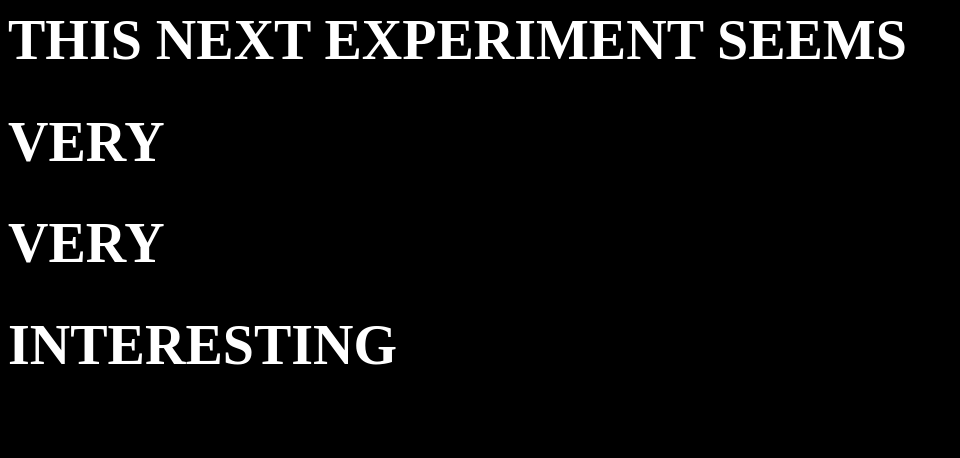
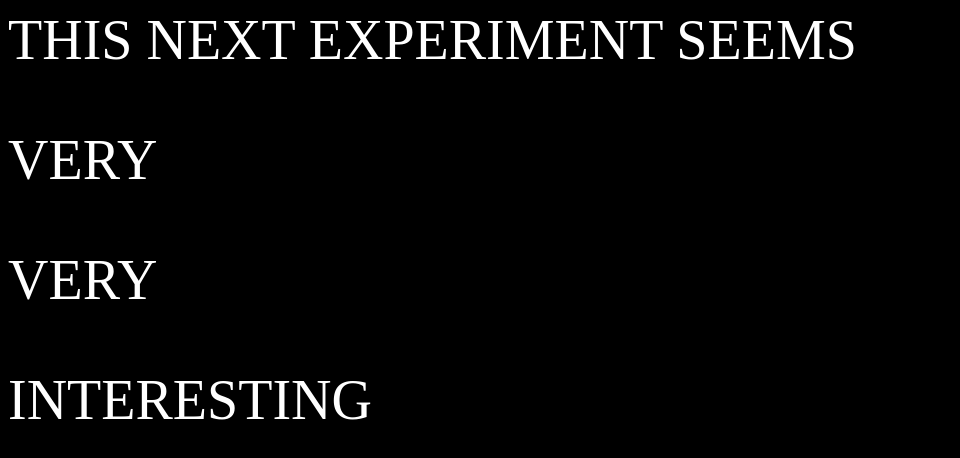
Before and after one commit to Mynameisrob2009/AU, a plain HTML site: page index.html in a window 1280 px wide. Shown: the whole page, without its empty margins (0-960 px from the left). Drawn offline with Linux system fonts and the light colour scheme.

Commit message:
Update index.html

```diff
--- a/index.html
+++ b/index.html
@@ -1,16 +1,16 @@
 <html>
   <body style="background-color:black;">
-    <h1 style="color:white; font-family:wingdings; font-size:42.0pt">
+    <p style="color:white; font-family:wingdings; font-size:42.0pt">
       THIS NEXT EXPERIMENT SEEMS
-    </h1>
-    <h1 style="color:white; font-family:wingdings; font-size:42.0pt">
+    </p>
+    <p style="color:white; font-family:wingdings; font-size:42.0pt">
       VERY
-    </h1>
-    <h1 style="color:white; font-family:wingdings; font-size:42.0pt">
+    </p>
+    <p style="color:white; font-family:wingdings; font-size:42.0pt">
       VERY
-    </h1>
-    <h1 style="color:white; font-family:wingdings; font-size:42.0pt">
+    </p>
+    <p style="color:white; font-family:wingdings; font-size:42.0pt">
       INTERESTING
-    </h1>
+    </p>
   </body>
 </html>
```
